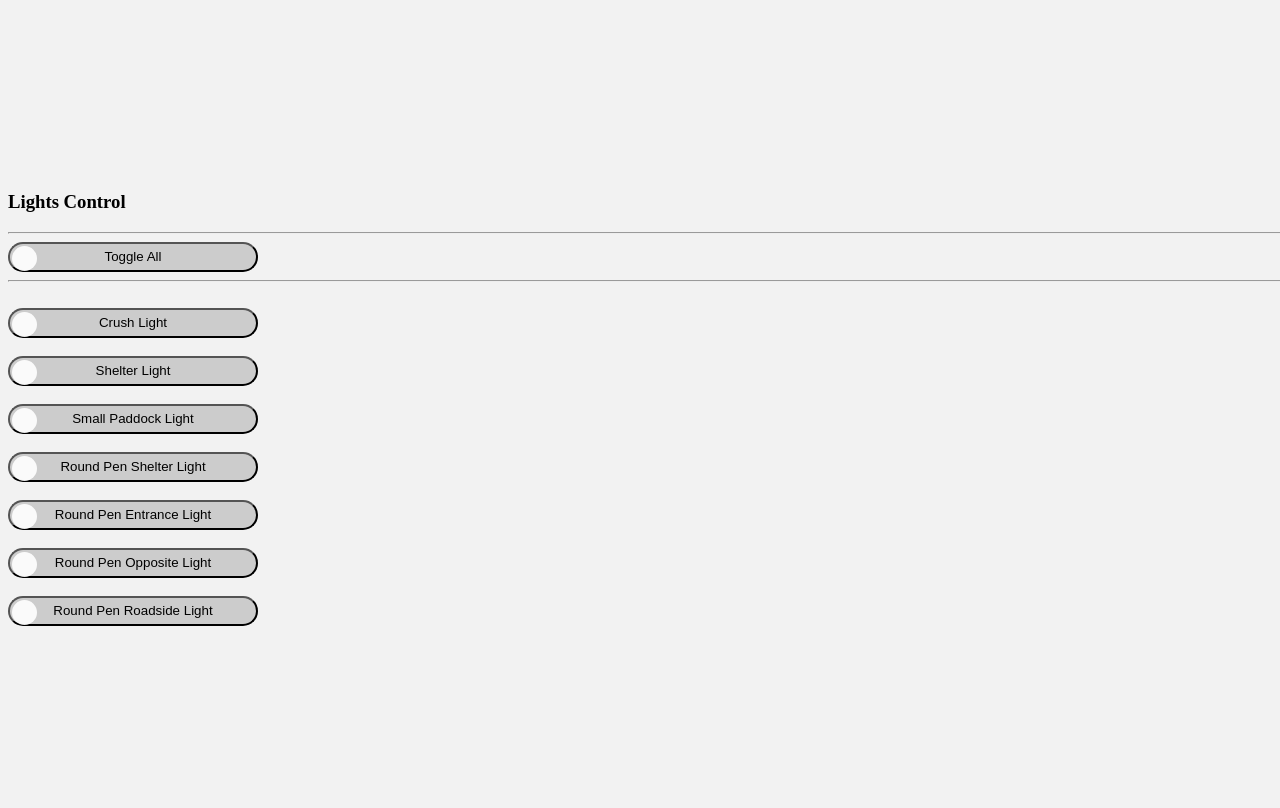
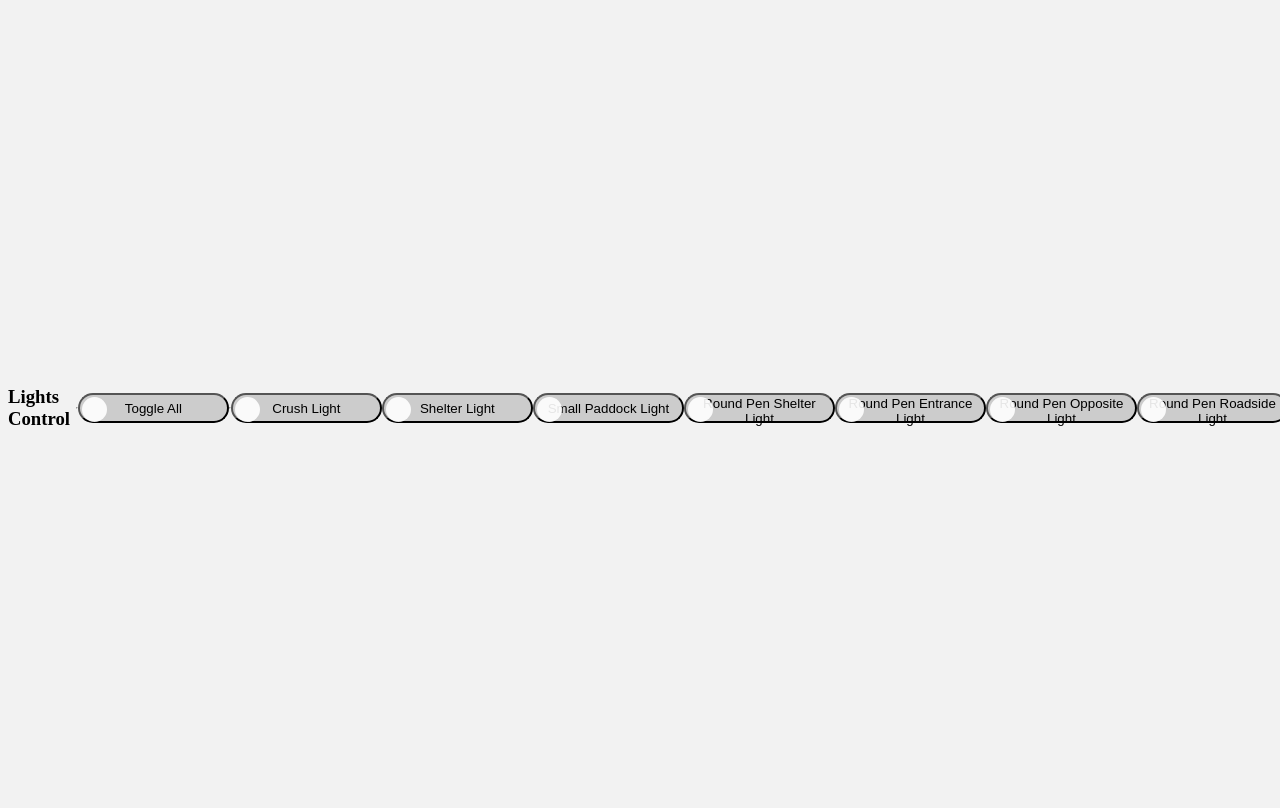
Before and after one commit to TRoetz/RPi, a Flask app: page / in a window 1280 px wide. Run offline with Flask 3, Linux system fonts and the light colour scheme.

Commit message:
align-center

```diff
--- a/templates/index.html
+++ b/templates/index.html
@@ -52,7 +52,9 @@
       background-color: #f2f2f2;
       height: 100%;
       width: 100%;
-      align-content: center;
+      display: flex;
+      justify-content: center;
+      align-items: center;
     }
   </style>
 </head>
```
